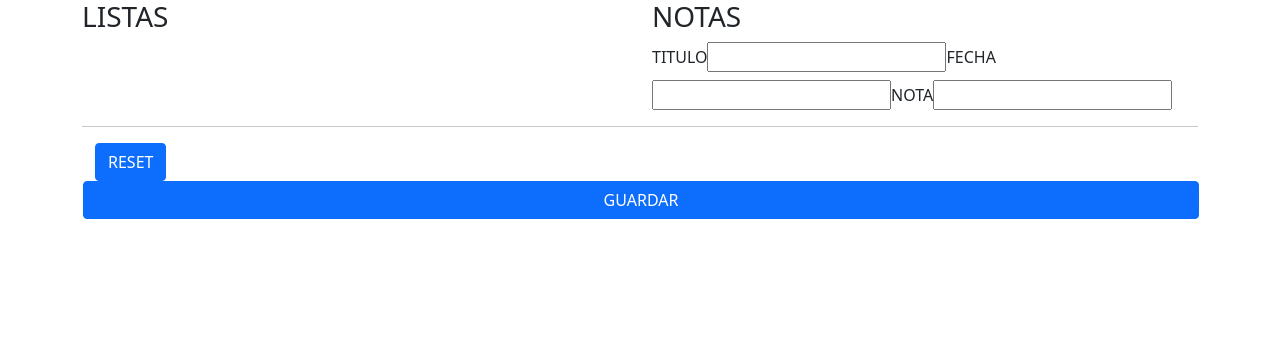
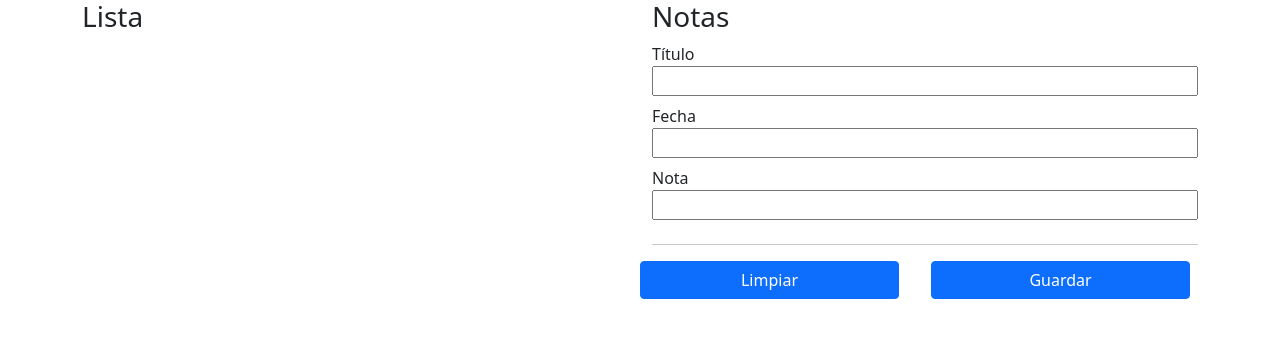
Before and after one commit to JoeOrt21/notas2.0, a React (Create React App) app: page / in a window 1280 px wide. Shown: the top 338 px of the page. Built offline with nearby package versions, Linux system fonts and the light colour scheme.

Commit message:
Tercer commit

```diff
--- a/src/App.jsx
+++ b/src/App.jsx
@@ -21,87 +21,101 @@ function App() {
 
   };
 
-  const handleResetClick = ( ) => {
+  const handleClickLimpiar = ( ) => {
     setInputState ({titulo: " ", fecha: " ", nota: " "});
   };
 
   const handleClickGuardar = () => {
-    localStorage.setItem("notas", JSON.stringify(inputState))
+    let arregloNotas = JSON.parse
+    (localStorage.getItem("notas")) || [];
+    arregloNotas.push(inputState)
+    localStorage.setItem("notas",JSON.
+    stringify(arregloNotas));
+    handleClickLimpiar();
+  };
+
+  const handleInputClean = () => {
+    setInputState({
+        titulo: "",
+        fecha: "",
+        nota: "",
+    });
    };
 
   return (
-
     <div className="App container">
       <div className="row">
-       <div className= "col">
-          <h3> LISTAS </h3>
+        <div className="col">
+            <h3>Lista</h3>
         </div>
         <div className="col">
-          <h3> NOTAS </h3>
-        <label className = 'mb-2' >
-
-        TITULO
-
+      <h3>Notas</h3>
+      <label className="mb-2" style={{ width:"100%" }}>
+        Título
           <input
-          id ="titulo"
+            id="titulo"
             name="titulo"
             type="text"
             onChange={handleInputChange}
             value={inputState.titulo}
+            style={{ width:"100%" }}
             />
+      </label>
       <br />
-      </label>
-
-      <label htmlFor="fecha"> FECHA </label>
-
+      <label className="mb-2" style={{ width:"100%" }}>
+        Fecha
           <input
-      id ="fecha"
+            id="fecha"
             name="fecha"
             type="text"
             onChange={handleInputChange}
             value={inputState.fecha}
-
-      /><label htmlFor="nota"> NOTA </label>
-
+            style={{ width:"100%" }}
+            />
+      </label>
+      <br />
+      <label className="mb-2" style={{ width:"100%" }}>
+        Nota
           <input
-      id ="nota"
+            id="nota"
             name="nota"
             type="text"
             onChange={handleInputChange}
             value={inputState.nota}
+            style={{ width:"100%" }}
             />
-
-        </div>
-      </div>
+      </label>
       <hr />
-      <div className=" ms-2 mt-2">
-      <button
-      type = "button"
-      className ="btn btn-primary"
-      onClick={handleResetClick}
-      style= {{marginLeft: "5px"}}
-      >
-        RESET
-
-      </button>
-
+    <div className="mt-2 me-2 mt-2 row">
       <div className="col">
       <span className="row me-1">
         <button
-        type = "button"
-        className ="btn btn-primary"
+            type="button"
+            className="btn btn-primary"
+            onClick={handleInputClean}
+        >
+            Limpiar
+        </button>
+      </span>
+      </div>
+    <div className="col">
+      <span className="row ms-1">
+        <button
+            type="button"
+            className="btn btn-primary"
             onClick={handleClickGuardar}
-        style= {{marginLeft: "5px"}}
         >
-          GUARDAR
-
+        Guardar
       </button>
       </span>
     </div>
 
     </div>
     </div>
+    </div>
 
+
+    </div>
   );
 }
 
```
Lines whose indentation alone changed are shown as unchanged.
